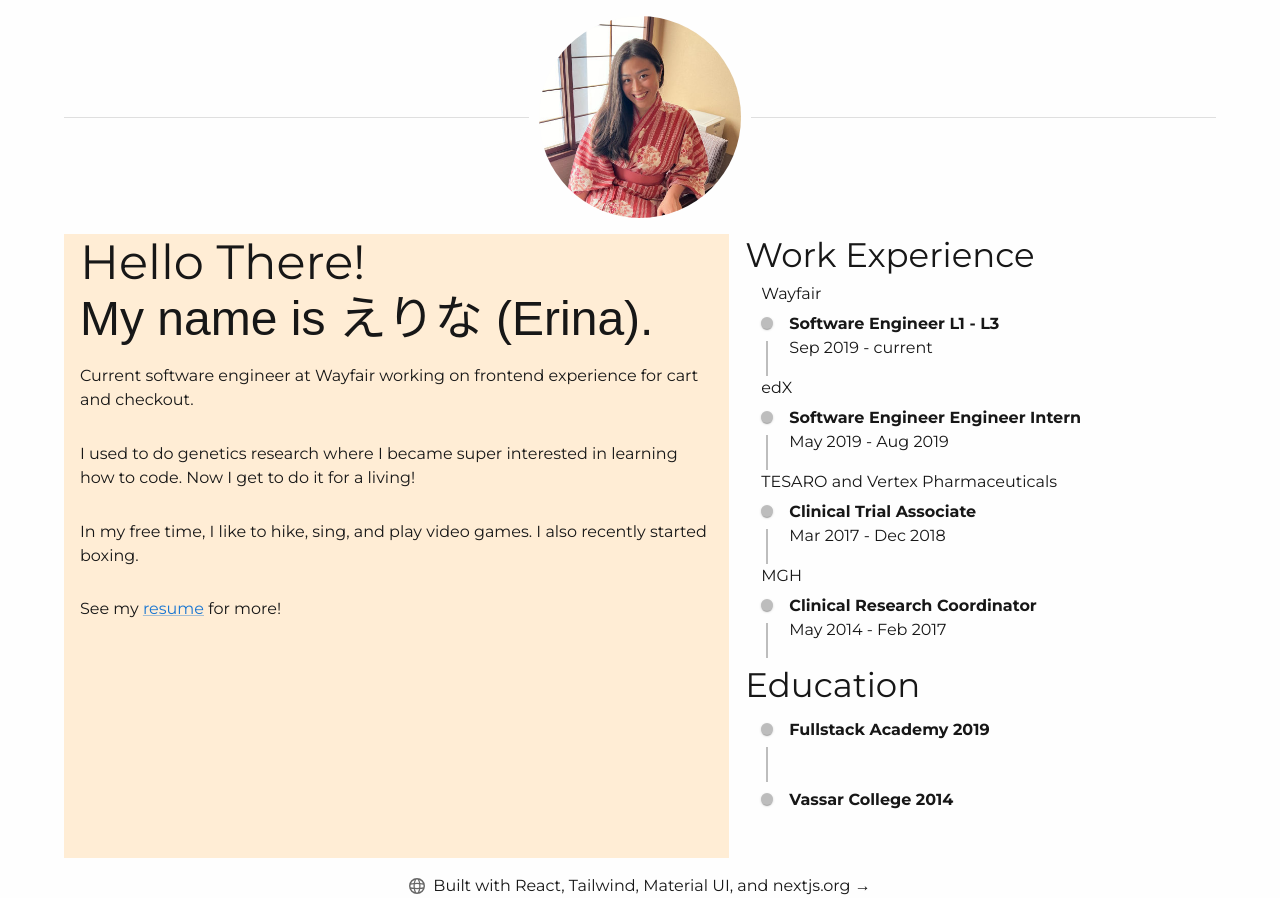
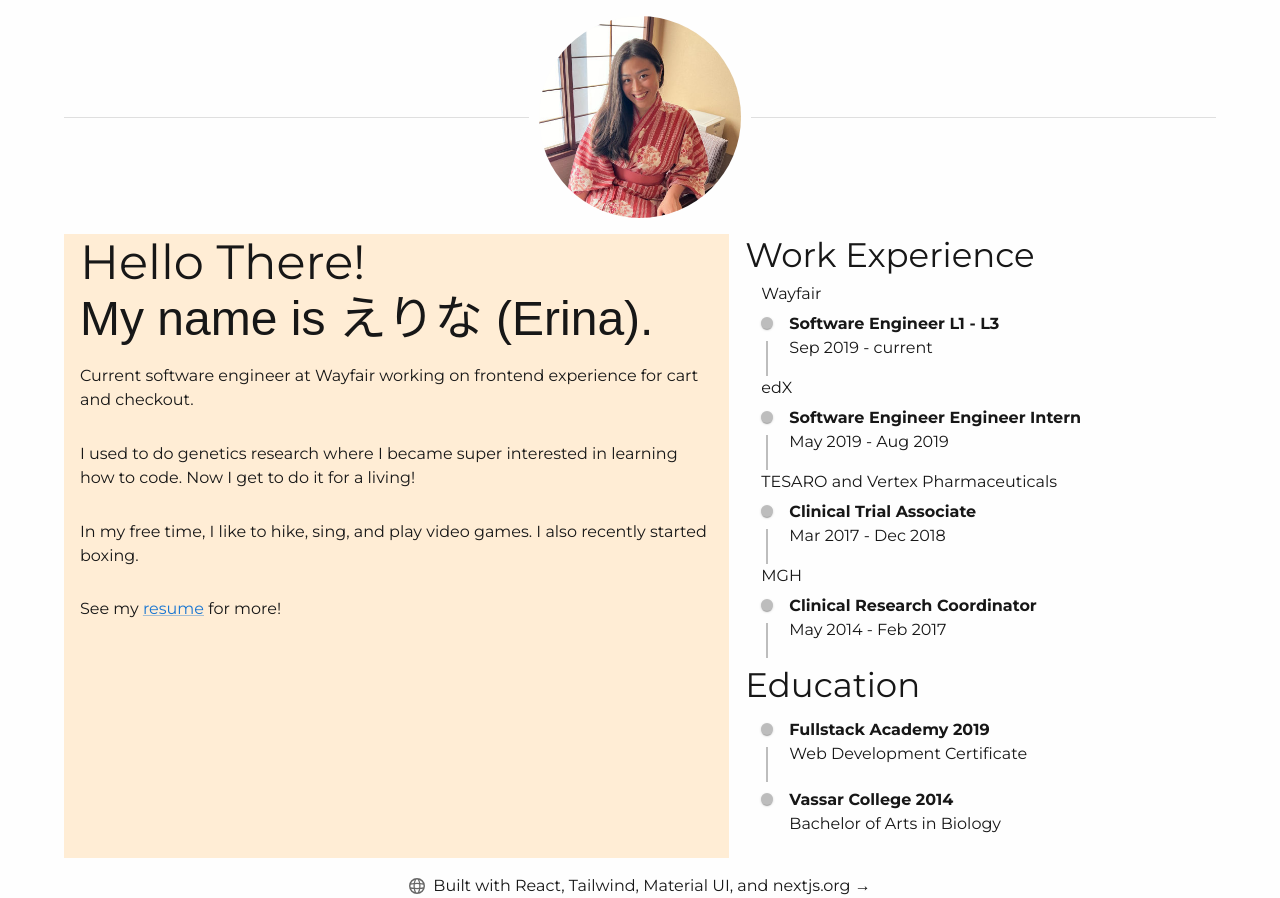
Before and after one commit to erinakii/erinas-page, a Next.js app: page / in a window 1280 px wide. Built offline with nearby package versions, Linux system fonts and the light colour scheme; a web font is replaced by a local one; what @mui/material-nextjs would draw is missing.

Commit message:
add a bit more context on school

```diff
--- a/src/components/timeline.tsx
+++ b/src/components/timeline.tsx
@@ -83,6 +83,7 @@ export const WorkTimeLine = () => {
                     </TimelineSeparator>
                     <TimelineContent>
                         <Typography sx={{ fontWeight: 'bold' }}> Fullstack Academy 2019</Typography>
+                        <div>Web Development Certificate</div>
                     </TimelineContent>
                 </TimelineItem>
                 <TimelineItem>
@@ -91,6 +92,7 @@ export const WorkTimeLine = () => {
                     </TimelineSeparator>
                     <TimelineContent>
                         <Typography sx={{ fontWeight: 'bold' }}>Vassar College 2014</Typography>
+                        <div>Bachelor of Arts in Biology</div>
                     </TimelineContent>
                 </TimelineItem>
             </Timeline>
```
